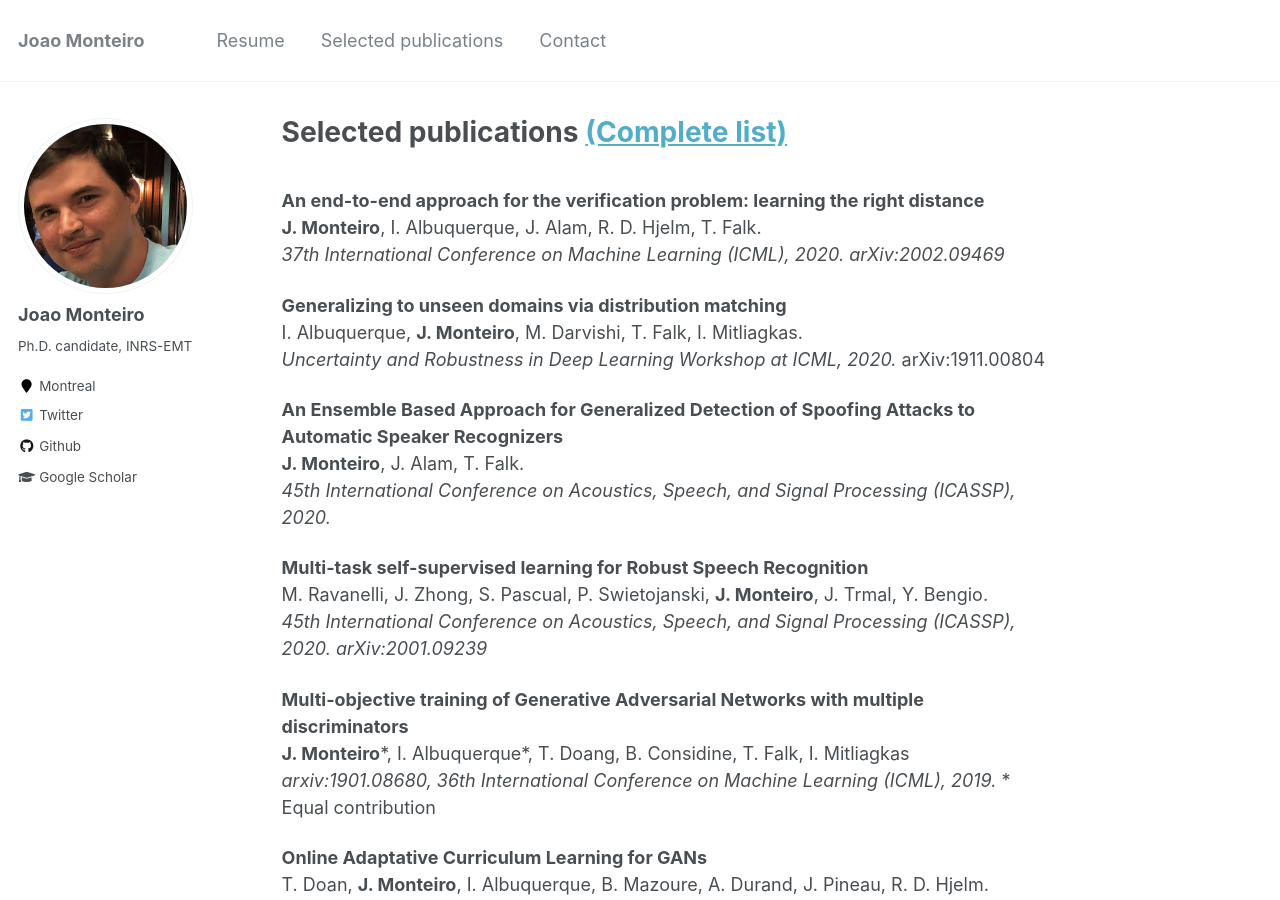
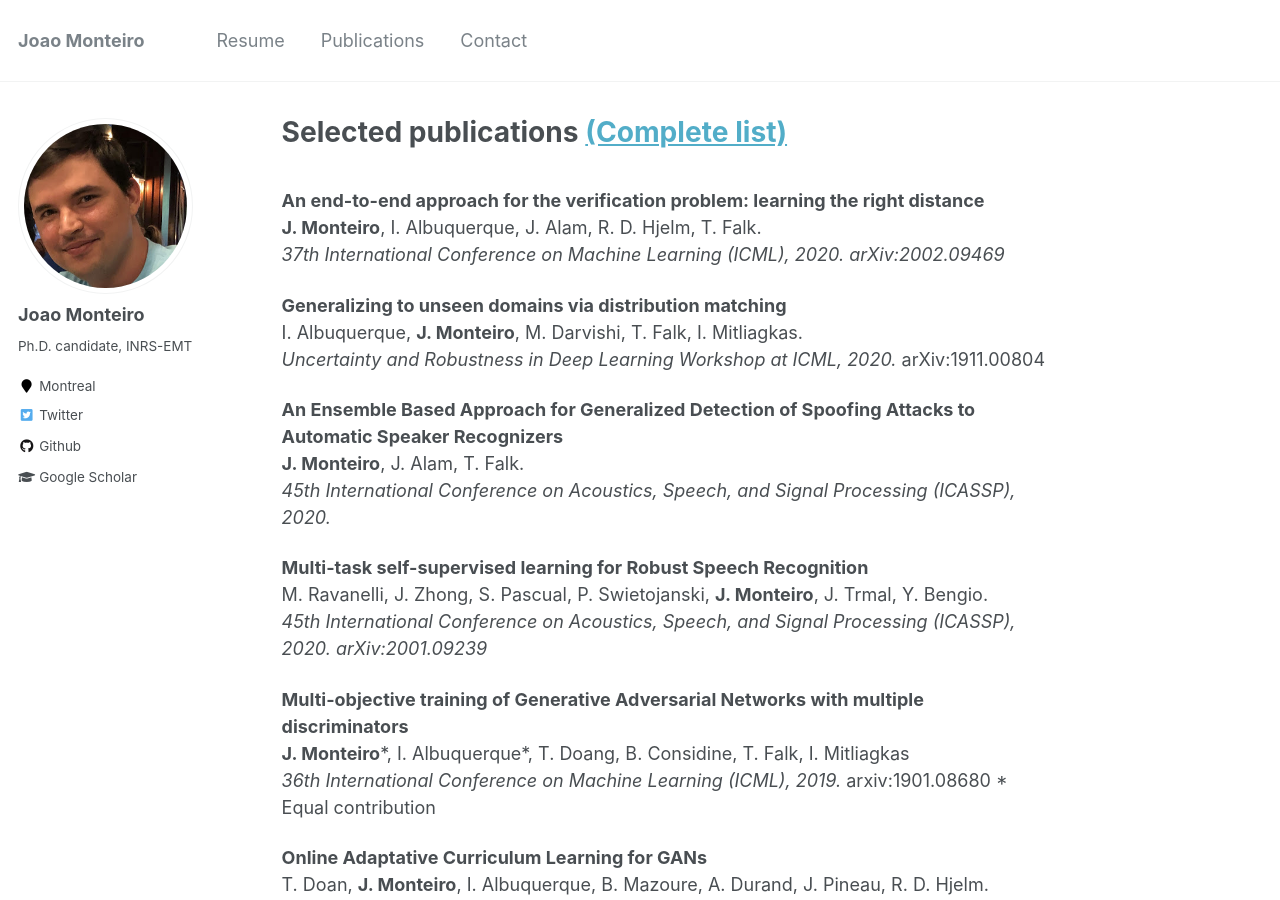
Before and after one commit to joaomonteirof/joaomonteirof.github.io, a Jekyll site: the page built from _pages/publications.md, in a window 1280 px wide and 900 px high. Built offline with Jekyll 4.4.1, drawn with Linux system fonts in a browser that asks for light colours.

Commit message:
minor change

```diff
--- a/_data/navigation.yml
+++ b/_data/navigation.yml
@@ -3,7 +3,7 @@ main:
   - title: "Resume"
     url: /files/Resume_JoaoMonteiro.pdf
 
-  - title: "Selected publications"
+  - title: "Publications"
     url: /publications/
 
   # - title: "Awards & Honors"
--- a/_pages/publications.md
+++ b/_pages/publications.md
@@ -22,7 +22,7 @@ M. Ravanelli, J. Zhong, S. Pascual, P. Swietojanski, <b>J. Monteiro</b>, J. Trma
 
 <b>Multi-objective training of Generative Adversarial Networks with multiple discriminators</b> <br>
 <b>J. Monteiro</b>\*, I. Albuquerque\*, T. Doang, B. Considine, T. Falk, I. Mitliagkas <br>
-<i>arxiv:1901.08680, 36th International Conference on Machine Learning (ICML), 2019.</i> \* Equal contribution
+<i>36th International Conference on Machine Learning (ICML), 2019.</i> arxiv:1901.08680 \* Equal contribution
 
 <b>Online Adaptative Curriculum Learning for GANs</b> <br>
 T. Doan, <b>J. Monteiro</b>, I. Albuquerque, B. Mazoure, A. Durand, J. Pineau, R. D. Hjelm. <br>
```
Also changed, not shown: 1 other file.
